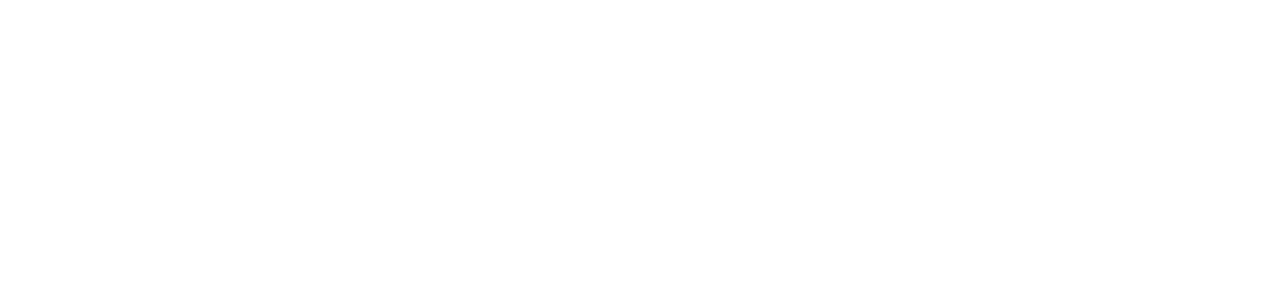
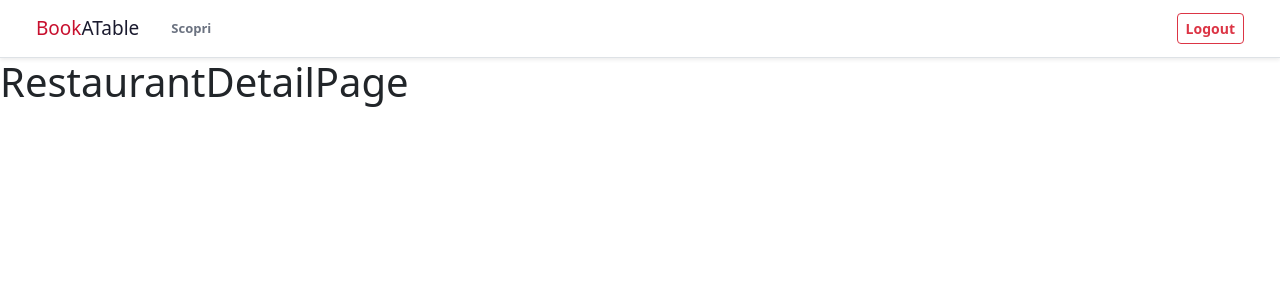
Before and after one commit to Filippo-Timo/BookATable-Frontend, a React (Vite) app: page /restaurants/1 in a window 1280 px wide. Before the commit this address had no page. Shown: the top 300 px of the page. Built offline with nearby package versions, Linux system fonts and the light colour scheme; sample sign-in values are in the browser's storage.

Commit message:
Creates RestaurantDetailPage with a placeholder and updates App.jsx

```diff
--- a/src/App.jsx
+++ b/src/App.jsx
@@ -3,6 +3,7 @@
 import ProtectedRoute from "./components/ProtectedRoute"
 import AppNavbar from "./components/AppNavbar"
 import HomePage from "./pages/HomePage"
+import RestaurantDetailPage from "./pages/RestaurantDetailPage"
 
 function App() {
 
@@ -16,6 +17,12 @@
             <HomePage />
           </ProtectedRoute>
         } />
+        <Route path="/restaurants/:id" element={
+          <ProtectedRoute>
+            <AppNavbar />
+            <RestaurantDetailPage />
+          </ProtectedRoute>
+        } />
       </Routes>
     </BrowserRouter>
   )
--- /dev/null
+++ b/src/pages/RestaurantDetailPage.jsx
@@ -0,0 +1,9 @@
+function RestaurantDetailPage() {
+    return (
+        <div>
+            <h1>RestaurantDetailPage</h1>
+        </div>
+    )
+}
+
+export default RestaurantDetailPage
```
